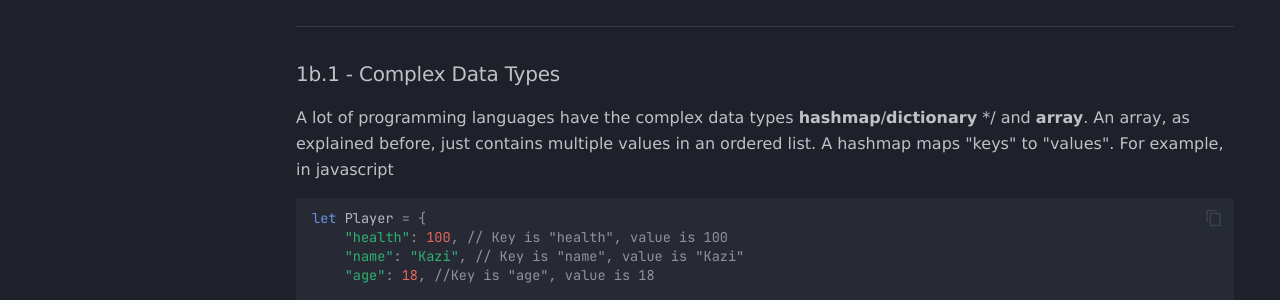
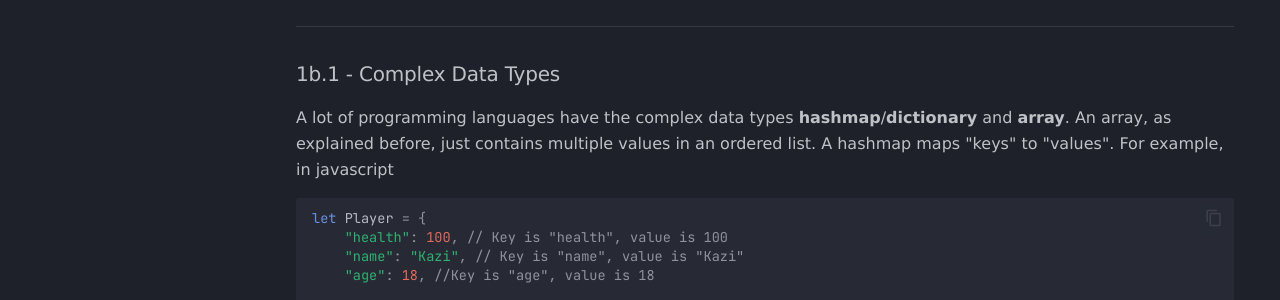
Before and after one commit to Kazisitoe/Scripting-Bible, an MkDocs documentation site: the page built from docs/Chapter 1b.md, in a window 1280 px wide and 900 px high. Shown: the part 354-654 px from the top of the window. Built offline with MkDocs 1.6.1 and Material for MkDocs 9.7.7, drawn with Linux system fonts in a browser that asks for light colours; some web fonts are replaced.

Commit message:
I love typos

````diff
--- a/docs/Chapter 1b.md
+++ b/docs/Chapter 1b.md
@@ -16,7 +16,7 @@ The previous chapter was more general to all programming languages. Since the re
 <hr>
 
 ### 1b.1 - Complex Data Types
-A lot of programming languages have the complex data types **hashmap**/**dictionary** */ and **array**. An array, as explained before, just contains multiple values in an ordered list. A hashmap maps "keys" to "values". For example, in javascript
+A lot of programming languages have the complex data types **hashmap**/**dictionary** and **array**. An array, as explained before, just contains multiple values in an ordered list. A hashmap maps "keys" to "values". For example, in javascript
 ```js
 let Player = {
     "health": 100, // Key is "health", value is 100
````
